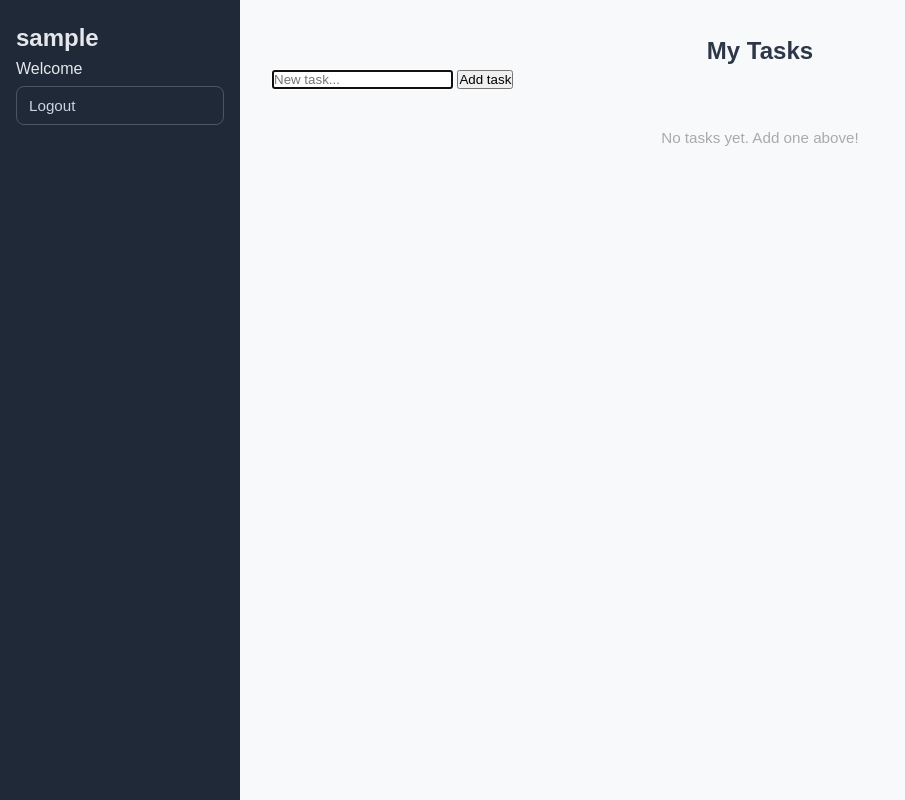
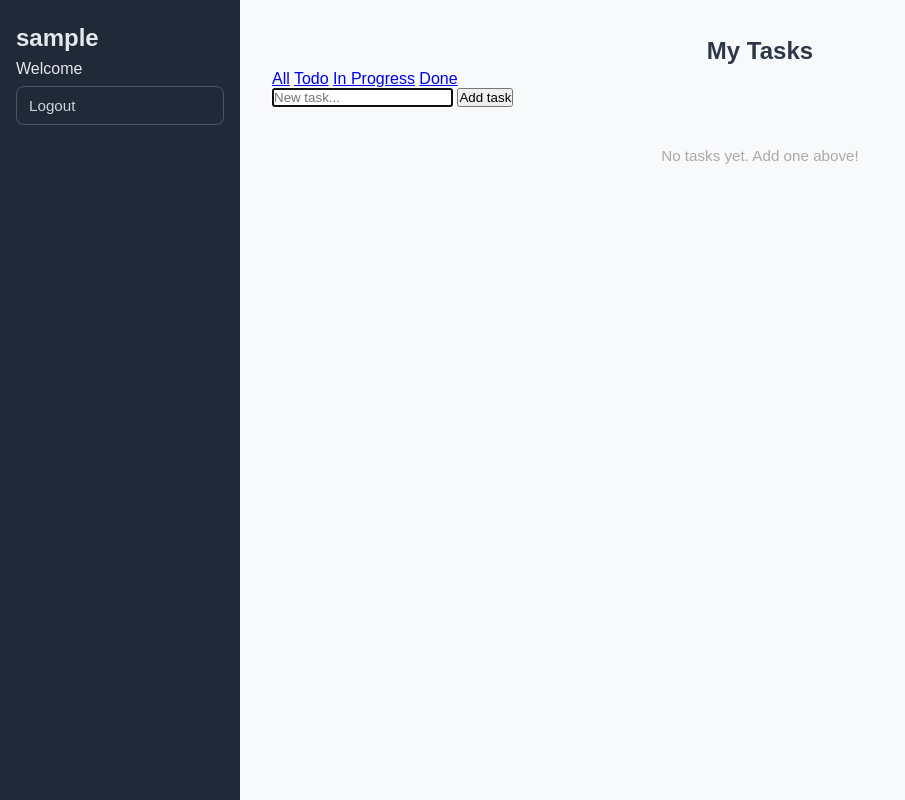
Before and after one commit to olegkrivoruchko93/OpenToDo, a Flask app: page / in a window 1280 px wide. Shown: the whole page, without its empty margins (0-905 px from the left). Run offline with Flask 3, Linux system fonts and the light colour scheme; the visitor is signed in with stand-in values (Sample User, id 1); data that the repository does not hold is empty; parts of the project's set-up code (start-up, migrations or seed data) failed here and were passed over.

Commit message:
Add task filtering functionality to index page

```diff
--- a/app/models/models.py
+++ b/app/models/models.py
@@ -34,6 +34,7 @@ class Task(db.Model):
     id: Mapped[str] = mapped_column(String, primary_key=True)
     title: Mapped[str] = mapped_column(String, nullable=False)
     description: Mapped[str] = mapped_column(String, nullable=True)
+    description: Mapped[str] = mapped_column(String, nullable=True)
     status: Mapped[TaskStatus] = mapped_column(
         SQLEnum(TaskStatus), nullable=False, default=TaskStatus.TODO
     )
--- a/app/routes.py
+++ b/app/routes.py
@@ -77,7 +77,24 @@ def login():
 @app.route("/")
 @login_required
 def index():
-    return render_template("index.html", username=current_user.username, tasks=current_user.tasks)
+    status_filter = request.args.get("status")
+    try:
+        if status_filter:
+            TaskStatus(status_filter)
+        else:
+            status_filter = None
+    except ValueError:
+        status_filter = None
+    if status_filter:
+        tasks = [t for t in current_user.tasks if t.status == TaskStatus(status_filter)]
+    else:
+        tasks = current_user.tasks
+    return render_template(
+        "index.html",
+        username=current_user.username,
+        tasks=tasks,
+        current_filter=status_filter or "all",
+    )
 
 @app.route("/add", methods=['POST'])
 @login_required
--- a/app/templates/index.html
+++ b/app/templates/index.html
@@ -7,6 +7,12 @@
     </aside>
     <main class="content">
         <h2>My Tasks</h2>
+        <div class="filter-bar">
+            <a href="{{ url_for('index') }}" class="filter-link {% if current_filter == 'all' %}active{% endif %}">All</a>
+            <a href="{{ url_for('index', status='todo') }}" class="filter-link {% if current_filter == 'todo' %}active{% endif %}">Todo</a>
+            <a href="{{ url_for('index', status='in_progress') }}" class="filter-link {% if current_filter == 'in_progress' %}active{% endif %}">In Progress</a>
+            <a href="{{ url_for('index', status='done') }}" class="filter-link {% if current_filter == 'done' %}active{% endif %}">Done</a>
+        </div>
         <form action="{{ url_for('add') }}" method="POST">
             <input type="text" name="task-title" placeholder="New task..." required autofocus>
             <button type="submit">Add task</button>
```
